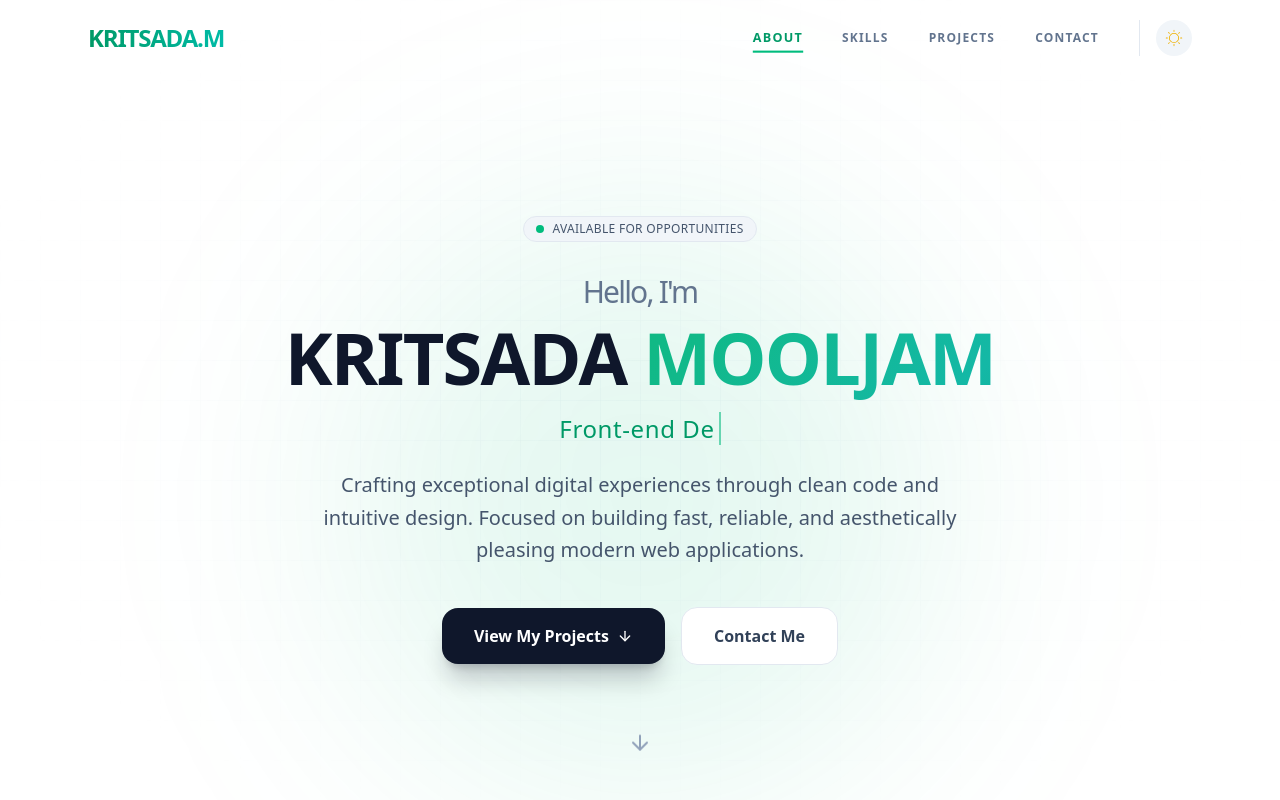
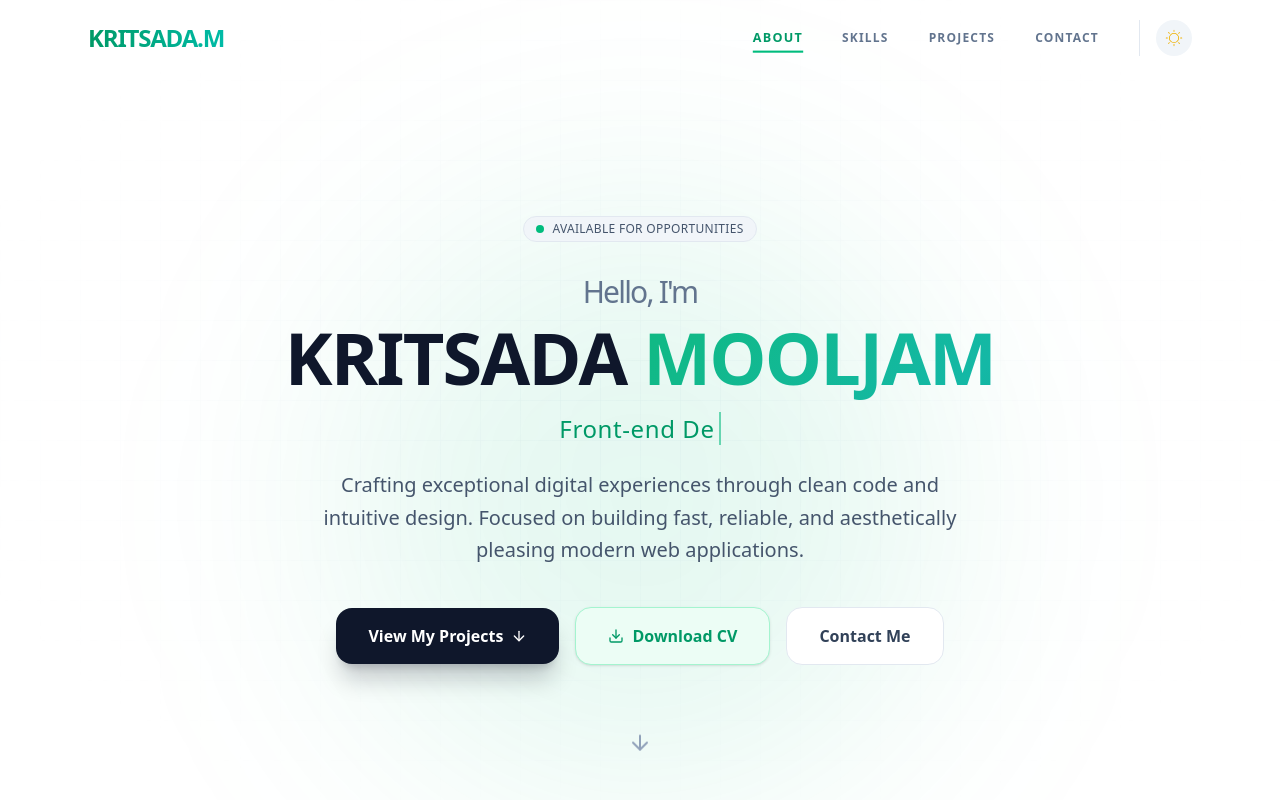
Before and after one commit to kritsada19/portfolio, a Next.js app: page / in a window 1280 px wide. Shown: the top 800 px of the page. Built offline with nearby package versions, Linux system fonts and the light colour scheme.

Commit message:
feat: add HeroSection component and include CV file in public assets

```diff
--- a/components/sections/HeroSection.tsx
+++ b/components/sections/HeroSection.tsx
@@ -1,7 +1,7 @@
 "use client";
 
 import Link from "next/link";
-import { FiArrowDown } from "react-icons/fi";
+import { FiArrowDown, FiDownload } from "react-icons/fi";
 import { motion } from "framer-motion";
 import TypingRole from "../ui/TypingRole";
 
@@ -72,7 +72,7 @@ export default function HeroSection() {
           Focused on building fast, reliable, and aesthetically pleasing modern web applications.
         </p>
 
-        <div className="flex flex-col sm:flex-row items-center gap-4 justify-center">
+        <div className="flex flex-col sm:flex-row flex-wrap items-center gap-4 justify-center">
           <Link
             href="#projects"
             className="group relative inline-flex items-center gap-2 px-8 py-4 rounded-2xl
@@ -82,6 +82,20 @@ export default function HeroSection() {
             View My Projects
             <FiArrowDown className="w-4 h-4 group-hover:translate-y-1 transition-transform" />
           </Link>
+
+          <a
+            href="/cv.pdf"
+            target="_blank"
+            rel="noopener noreferrer"
+            className="group inline-flex items-center gap-2 px-8 py-4 rounded-2xl
+              bg-emerald-50 dark:bg-emerald-500/10 text-emerald-600 dark:text-emerald-400
+              font-semibold border border-emerald-200 dark:border-emerald-500/20
+              hover:bg-emerald-500 hover:text-white dark:hover:bg-emerald-500 dark:hover:text-white
+              transition-all duration-300 shadow-sm"
+          >
+            <FiDownload className="w-4 h-4 group-hover:-translate-y-1 transition-transform" />
+            Download CV
+          </a>
 
           <Link
             href="#contact"
```
Also changed, not shown: 1 other file (tests, documents, lock files or other folders).
